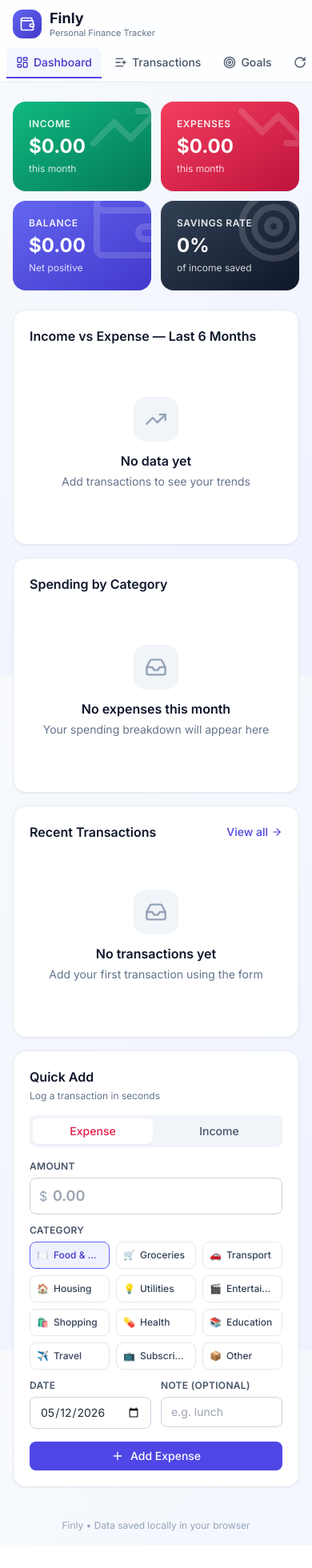
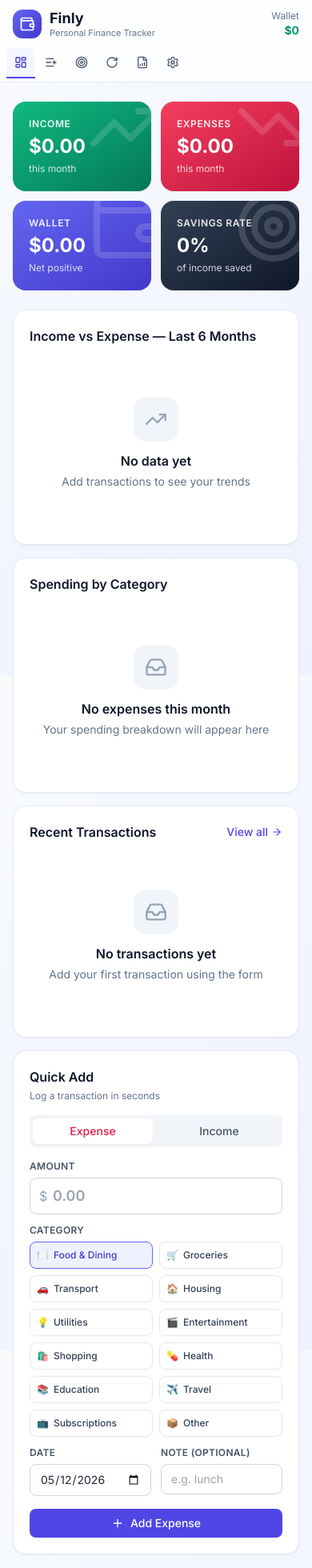
Before and after one commit to dyrok/finly-personal-finance-tracker, a React (Vite) app: page / in a window 390 px wide. Shown: the top 1960 px of the page at 80% size. Before the commit the page ends 1931 px from the top, so only its background shows below. Built offline with nearby package versions, Linux system fonts and the light colour scheme.

Commit message:
jai mata di

```diff
--- a/src/App.jsx
+++ b/src/App.jsx
@@ -137,7 +137,7 @@ export default function App() {
 
   return (
     <div className="min-h-screen flex flex-col">
-      <header className="bg-white/80 backdrop-blur-md border-b border-slate-200 sticky top-0 z-30">
+      <header className="bg-white/80 backdrop-blur-md border-b border-slate-200 sticky top-0 z-30" style={{ paddingTop: 'env(safe-area-inset-top)' }}>
         <div className="max-w-7xl mx-auto px-4 sm:px-6 py-3 flex items-center justify-between gap-4">
           <div className="flex items-center gap-2.5">
             <div className="w-9 h-9 rounded-xl bg-gradient-to-br from-brand-500 to-brand-700 flex items-center justify-center shadow-sm">
@@ -148,11 +148,11 @@ export default function App() {
               <p className="text-[11px] text-slate-500 leading-tight">Personal Finance Tracker</p>
             </div>
           </div>
-          <div className="hidden md:flex items-center gap-4 text-sm">
+          <div className="flex items-center gap-2">
             <div className="text-right">
-              <div className="text-xs text-slate-500">Balance</div>
+              <div className="text-xs text-slate-500">Wallet</div>
               <div
-                className={`font-bold ${totals.balance >= 0 ? "text-emerald-600" : "text-rose-600"}`}
+                className={`font-bold text-sm ${totals.balance >= 0 ? "text-emerald-600" : "text-rose-600"}`}
               >
                 {new Intl.NumberFormat(undefined, {
                   style: "currency",
@@ -165,7 +165,7 @@ export default function App() {
         </div>
 
         <nav className="max-w-7xl mx-auto px-2 sm:px-4 overflow-x-auto">
-          <div className="flex gap-1 pb-1">
+          <div className="flex gap-0.5 pb-1 min-w-max">
             {TABS.map((t) => {
               const Icon = t.icon;
               const active = tab === t.id;
@@ -173,14 +173,14 @@ export default function App() {
                 <button
                   key={t.id}
                   onClick={() => setTab(t.id)}
-                  className={`flex items-center gap-1.5 px-3 py-2 text-sm font-medium rounded-t-lg whitespace-nowrap transition border-b-2 ${
+                  className={`flex items-center gap-1.5 px-2.5 py-2.5 text-xs sm:text-sm font-medium rounded-t-lg whitespace-nowrap transition border-b-2 ${
                     active
                       ? "text-brand-700 border-brand-600 bg-brand-50/60"
                       : "text-slate-600 border-transparent hover:text-slate-900 hover:bg-slate-100"
                   }`}
                 >
                   <Icon className="w-4 h-4" />
-                  {t.label}
+                  <span className="hidden sm:inline">{t.label}</span>
                 </button>
               );
             })}
@@ -235,7 +235,7 @@ export default function App() {
         )}
       </main>
 
-      <footer className="text-center text-xs text-slate-400 py-4">
+      <footer className="text-center text-xs text-slate-400 py-4" style={{ paddingBottom: 'env(safe-area-inset-bottom)' }}>
         Finly • Data saved locally in your browser
       </footer>
 
--- a/src/components/TransactionForm.jsx
+++ b/src/components/TransactionForm.jsx
@@ -78,7 +78,7 @@ export default function TransactionForm({ onAdd, compact = false }) {
 
         <div className="col-span-2">
           <label className="label">Category</label>
-          <div className="grid grid-cols-3 gap-2">
+          <div className="grid grid-cols-2 sm:grid-cols-3 gap-2">
             {categories.map((c) => (
               <button
                 key={c.name}
--- a/src/index.css
+++ b/src/index.css
@@ -15,6 +15,11 @@ body {
   background: linear-gradient(135deg, #f8fafc 0%, #eef2ff 100%);
   color: #1f2937;
   min-height: 100vh;
+  min-height: 100dvh;
+  padding-top: env(safe-area-inset-top);
+  padding-bottom: env(safe-area-inset-bottom);
+  padding-left: env(safe-area-inset-left);
+  padding-right: env(safe-area-inset-right);
 }
 
 * {
--- a/src/pages/Dashboard.jsx
+++ b/src/pages/Dashboard.jsx
@@ -96,7 +96,7 @@ export default function Dashboard({
           sub="this month"
         />
         <StatCard
-          label="Balance"
+          label="Wallet"
           value={balance}
           tone={balance >= 0 ? "brand" : "warn"}
           icon={Wallet}
--- a/src/pages/Goals.jsx
+++ b/src/pages/Goals.jsx
@@ -34,7 +34,7 @@ export default function Goals({ goals, setGoals, currency, toaster }) {
 
   return (
     <div className="space-y-4">
-      <div className="flex items-center justify-between">
+      <div className="flex flex-col sm:flex-row sm:items-center justify-between gap-3">
         <div>
           <h2 className="text-xl font-bold text-slate-900">Savings Goals</h2>
           <p className="text-sm text-slate-500">Track progress toward what matters</p>
--- a/src/pages/Recurring.jsx
+++ b/src/pages/Recurring.jsx
@@ -39,7 +39,7 @@ export default function Recurring({ recurring, setRecurring, currency, toaster }
 
   return (
     <div className="space-y-4">
-      <div className="flex items-center justify-between">
+      <div className="flex flex-col sm:flex-row sm:items-center justify-between gap-3">
         <div>
           <h2 className="text-xl font-bold text-slate-900">Recurring Transactions</h2>
           <p className="text-sm text-slate-500">
--- a/src/pages/Report.jsx
+++ b/src/pages/Report.jsx
@@ -98,7 +98,7 @@ export default function Report({ transactions, budgets, currency }) {
 
   return (
     <div className="space-y-4">
-      <div className="flex items-center justify-between flex-wrap gap-3">
+      <div className="flex flex-col sm:flex-row sm:items-center justify-between gap-3">
         <div>
           <h2 className="text-xl font-bold text-slate-900">Monthly Report</h2>
           <p className="text-sm text-slate-500">Detailed breakdown for the selected month</p>
@@ -132,7 +132,7 @@ export default function Report({ transactions, budgets, currency }) {
             <Metric label="Income" value={formatMoney(data.income, currency)} tone="emerald" />
             <Metric label="Expenses" value={formatMoney(data.expense, currency)} tone="rose" />
             <Metric
-              label="Net Balance"
+              label="Net Wallet"
               value={formatMoney(balance, currency)}
               tone={balance >= 0 ? "brand" : "amber"}
             />
--- a/src/pages/Settings.jsx
+++ b/src/pages/Settings.jsx
@@ -136,10 +136,10 @@ export default function SettingsPanel({
           {usedCats.map((cat) => {
             const meta = categoryMeta(cat);
             return (
-              <li key={cat} className="py-2.5 flex items-center gap-3">
+              <li key={cat} className="py-2.5 flex flex-wrap items-center gap-2">
                 <span className="text-xl">{meta.icon}</span>
-                <span className="font-medium text-slate-800 flex-1">{cat}</span>
-                <div className="relative w-32">
+                <span className="font-medium text-slate-800 flex-1 min-w-[120px]">{cat}</span>
+                <div className="relative w-28 sm:w-32">
                   <span className="absolute left-3 top-1/2 -translate-y-1/2 text-slate-400 text-sm">
                     $
                   </span>
```
